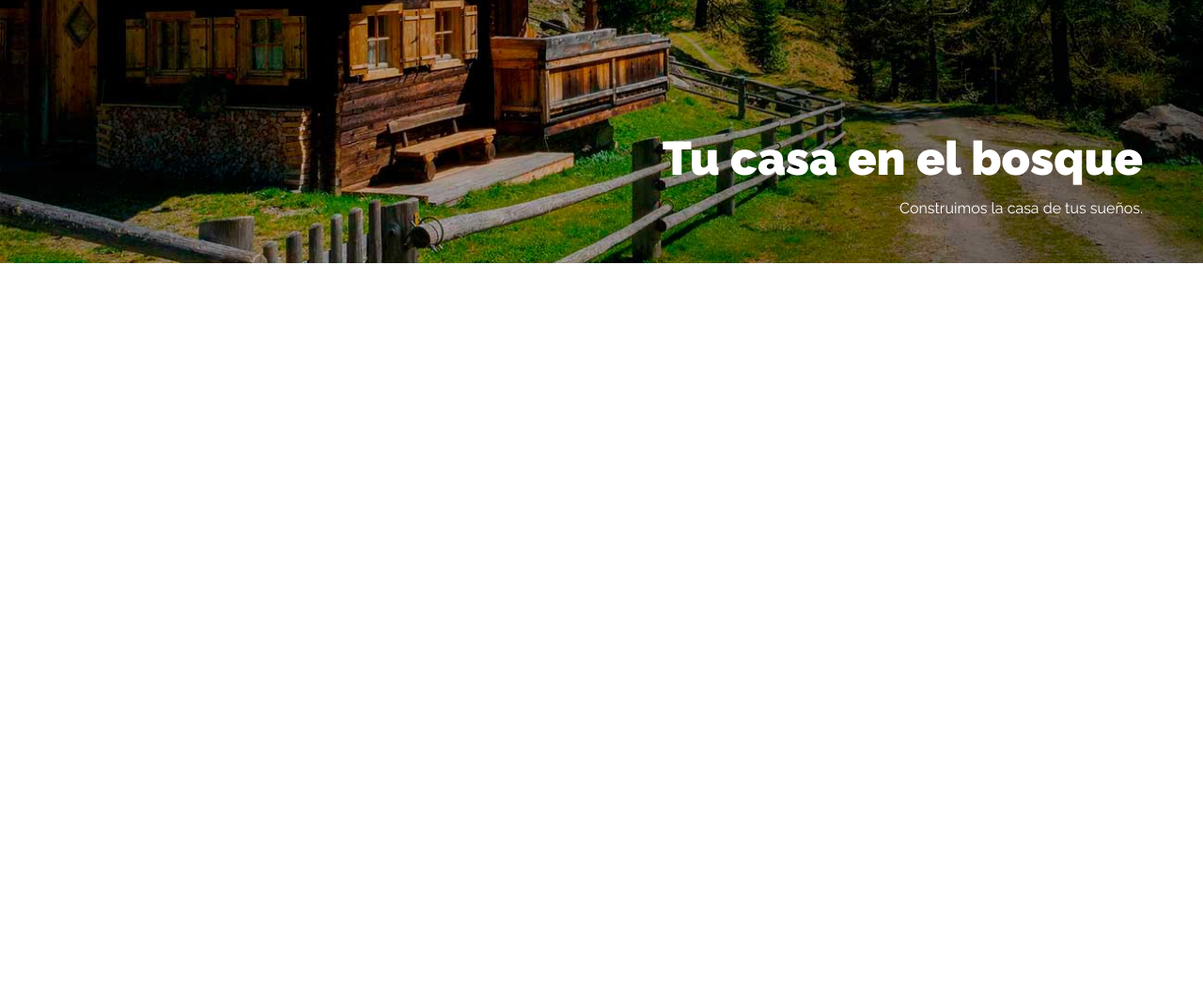
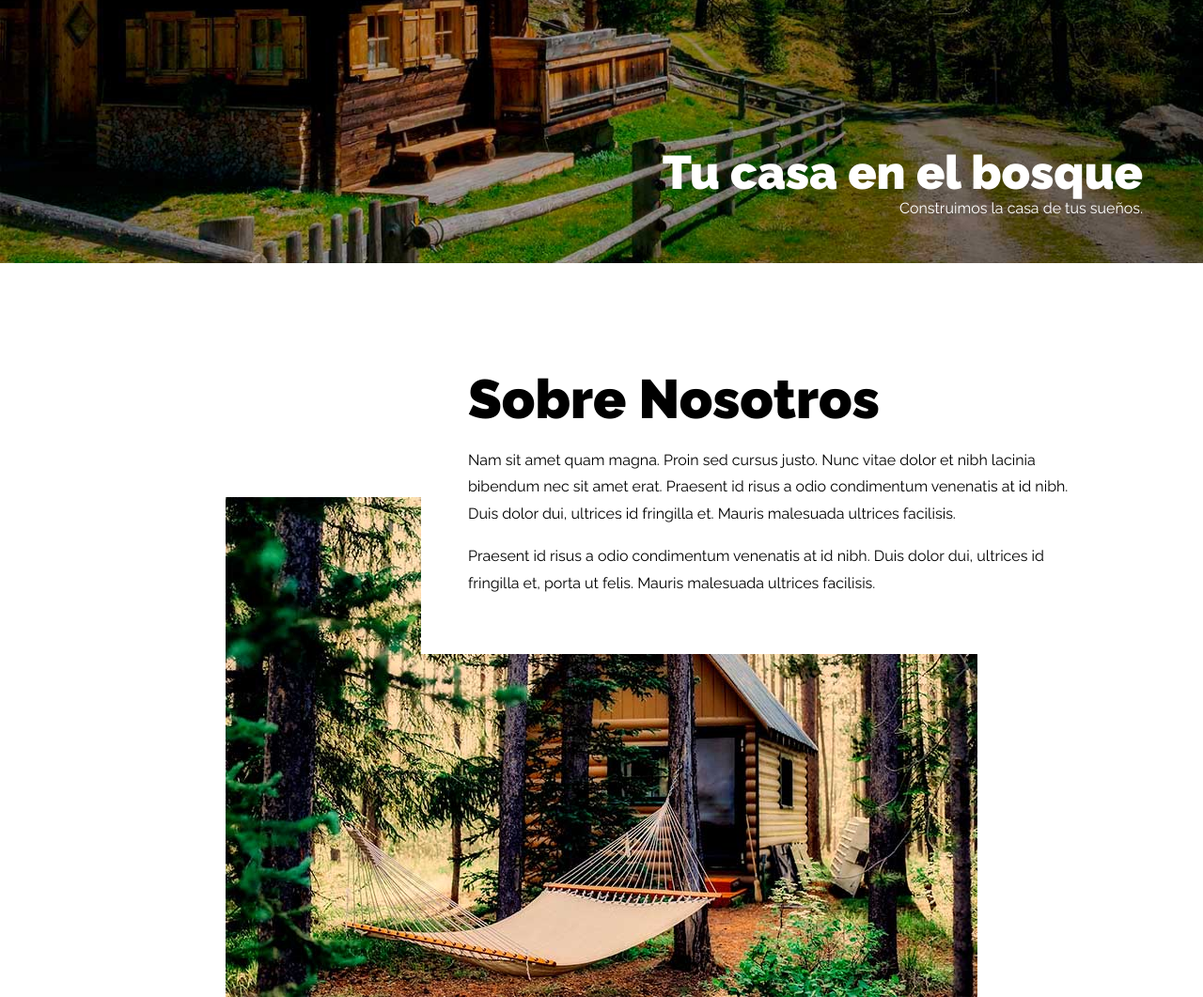
Before and after one commit to Naibaf93/Web-arquitectura, a plain HTML site: page index.html in a window 1280 px wide. Shown: the part 380-1441 px from the top of the page at 94% size. Before the commit the page ends 800 px from the top, so only its background shows below. Drawn offline with Linux system fonts and the light colour scheme.

Commit message:
seccion nosotros

```diff
--- a/css/estilos.css
+++ b/css/estilos.css
@@ -25,6 +25,7 @@ body {
 h1, h2, h3 {
     font-weight: 900;
     margin: 1rem 0 4rem 0;
+    line-height: 1.2;
 }
 
 h1 {
@@ -209,3 +210,35 @@ img {
     margin: 0;
     line-height: 1;
 }
+
+/* Nosotros */
+
+.us {
+    display: grid;
+    grid-template-rows: repeat(2, 1fr);
+    background-image: url(../img/nosotros.jpg);
+    background-repeat: no-repeat;
+    background-position: bottom center;
+}
+
+@media (min-width: 900px) {
+    .us {
+        grid-template-columns: repeat(3, 1fr);
+    }
+}
+
+.us-content {
+    background-color: var(--white);
+    padding: 5rem;
+}
+
+@media (min-width: 768px) {
+    .us-content {
+        grid-column: 2 / 4;
+    }
+}
+
+.us-content h2,
+.us-content p {
+    margin-bottom: 1rem;
+}
--- a/index.html
+++ b/index.html
@@ -36,5 +36,13 @@
             </div>
         </div>
     </header>
+
+    <section class="container mt-5 us">
+        <div class="us-content">
+            <h2 class="about-us">Sobre Nosotros</h2>
+            <p>Nam sit amet quam magna. Proin sed cursus justo. Nunc vitae dolor et nibh lacinia bibendum nec sit amet erat. Praesent id risus a odio condimentum venenatis at id nibh. Duis dolor dui, ultrices id fringilla et. Mauris malesuada ultrices facilisis.</p>
+            <p>Praesent id risus a odio condimentum venenatis at id nibh. Duis dolor dui, ultrices id fringilla et, porta ut felis. Mauris malesuada ultrices facilisis.</p>
+        </div>
+    </section>
 </body>
 </html>
```
